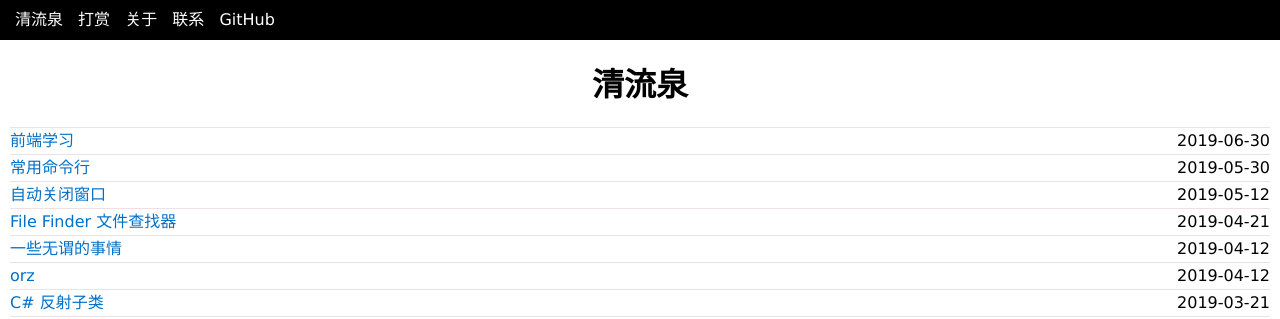
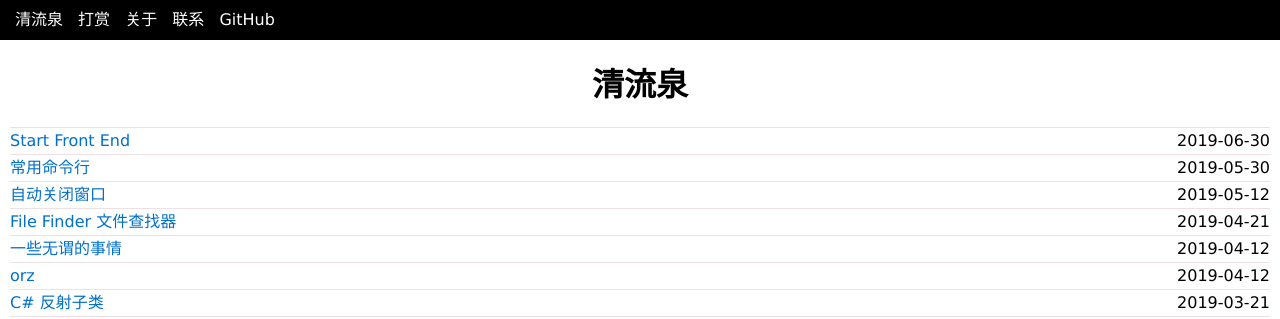
Before and after one commit to yinyongxian/yinyongxian.github.io, a Jekyll site: the page built from index.html, in a window 1280 px wide and 900 px high. Shown: the top 319 px of the window. Built offline with Jekyll 4.4.1, drawn with Linux system fonts in a browser that asks for light colours; the list of posts is cut into pages by our own code.

Commit message:
前端学习

```diff
--- a/_posts/2019-06-30-front-end.html
+++ b/_posts/2019-06-30-start-front-end.html
@@ -1,6 +1,7 @@
 ---
 layout: default
-title: 前端学习
+title:
+categories: [hide]
 ---
 
 <!doctype html>
```
